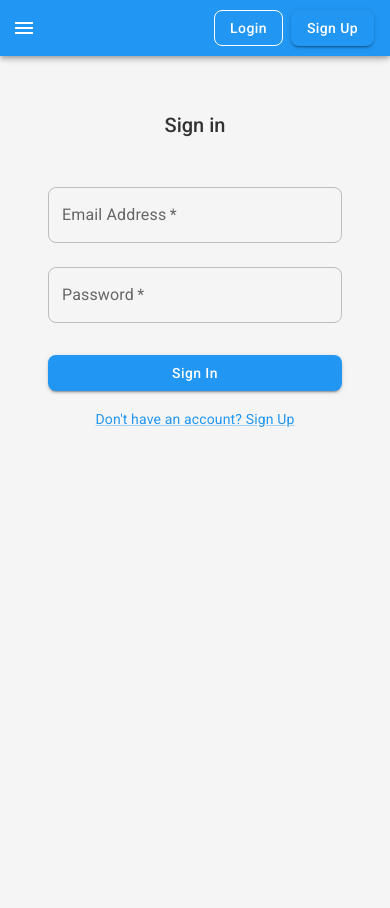
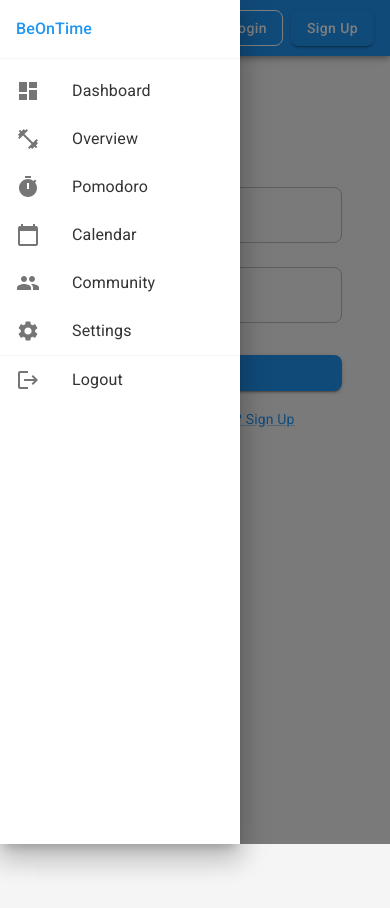
Before and after one commit to Phani130825/BeOnTime, a React (Create React App) app in the folder client/: page /login in a window 390 px wide. Both pictures are taken after a click on the button "menu". Built offline with nearby package versions, Linux system fonts and the light colour scheme.

Commit message:
mobile view improvements

```diff
--- a/client/src/components/AppBar.js
+++ b/client/src/components/AppBar.js
@@ -10,25 +10,53 @@ import {
   ListItemIcon,
   Button,
   Tooltip,
+  Drawer,
+  List,
+  ListItem,
+  ListItemIcon as MuiListItemIcon,
+  ListItemText,
+  Divider,
+  useTheme,
+  useMediaQuery,
+  Typography,
 } from '@mui/material';
 import {
   Menu as MenuIcon,
   Logout as LogoutIcon,
   LightMode as SunIcon,
   DarkMode as MoonIcon,
+  Dashboard as DashboardIcon,
+  FitnessCenter as HabitsIcon,
+  CalendarToday as CalendarIcon,
+  People as CommunityIcon,
+  Settings as SettingsIcon,
+  Timer as TimerIcon,
 } from '@mui/icons-material';
-import { useNavigate, Link as RouterLink } from 'react-router-dom';
+import { useNavigate, Link as RouterLink, useLocation } from 'react-router-dom';
 import { useAuth } from '../contexts/AuthContext';
-import { useTheme } from '../contexts/ThemeContext';
+import { useTheme as useThemeContext } from '../contexts/ThemeContext';
 import ProfilePopup from './ProfilePopup';
 import NotificationIcon from './NotificationIcon';
 
+const menuItems = [
+  { text: 'Dashboard', icon: <DashboardIcon />, path: '/' },
+  { text: 'Overview', icon: <HabitsIcon />, path: '/overview' },
+  { text: 'Pomodoro', icon: <TimerIcon />, path: '/pomodoro' },
+  { text: 'Calendar', icon: <CalendarIcon />, path: '/calendar' },
+  { text: 'Community', icon: <CommunityIcon />, path: '/community' },
+  { text: 'Settings', icon: <SettingsIcon />, path: '/settings' },
+];
+
 const AppBar = () => {
+  const theme = useTheme();
+  const isMobile = useMediaQuery(theme.breakpoints.down('md'));
   const [profileOpen, setProfileOpen] = useState(false);
   const [anchorEl, setAnchorEl] = useState(null);
+  const [mobileMenuOpen, setMobileMenuOpen] = useState(false);
   const { user, logout } = useAuth();
-  const { isDarkMode, toggleTheme } = useTheme();
+  const { isDarkMode, toggleTheme } = useThemeContext();
   const navigate = useNavigate();
+  const location = useLocation();
 
   const handleMenuOpen = (event) => {
     setAnchorEl(event.currentTarget);
@@ -49,6 +77,51 @@ const AppBar = () => {
     navigate('/login');
   };
 
+  const handleMobileMenuToggle = () => {
+    setMobileMenuOpen(!mobileMenuOpen);
+  };
+
+  const renderMobileMenu = () => (
+    <Drawer
+      anchor="left"
+      open={mobileMenuOpen}
+      onClose={handleMobileMenuToggle}
+      PaperProps={{
+        sx: {
+          width: 240,
+          backgroundColor: theme.palette.background.paper,
+        },
+      }}
+    >
+      <Box sx={{ p: 2 }}>
+        <Typography variant="h6" color="primary">
+          BeOnTime
+        </Typography>
+      </Box>
+      <Divider />
+      <List>
+        {menuItems.map((item) => (
+          <ListItem
+            button
+            component={RouterLink}
+            to={item.path}
+            key={item.text}
+            selected={location.pathname === item.path}
+            onClick={handleMobileMenuToggle}
+          >
+            <MuiListItemIcon>{item.icon}</MuiListItemIcon>
+            <ListItemText primary={item.text} />
+          </ListItem>
+        ))}
+        <Divider />
+        <ListItem button onClick={handleLogout}>
+          <MuiListItemIcon><LogoutIcon /></MuiListItemIcon>
+          <ListItemText primary="Logout" />
+        </ListItem>
+      </List>
+    </Drawer>
+  );
+
   return (
     <>
       <MuiAppBar position="fixed">
@@ -57,7 +130,8 @@ const AppBar = () => {
             edge="start"
             color="inherit"
             aria-label="menu"
-            onClick={handleMenuOpen}
+            onClick={isMobile ? handleMobileMenuToggle : handleMenuOpen}
+            sx={{ mr: 2 }}
           >
             <MenuIcon />
           </IconButton>
@@ -135,6 +209,7 @@ const AppBar = () => {
         </Toolbar>
       </MuiAppBar>
 
+      {renderMobileMenu()}
       <ProfilePopup open={profileOpen} onClose={() => setProfileOpen(false)} />
     </>
   );
```
